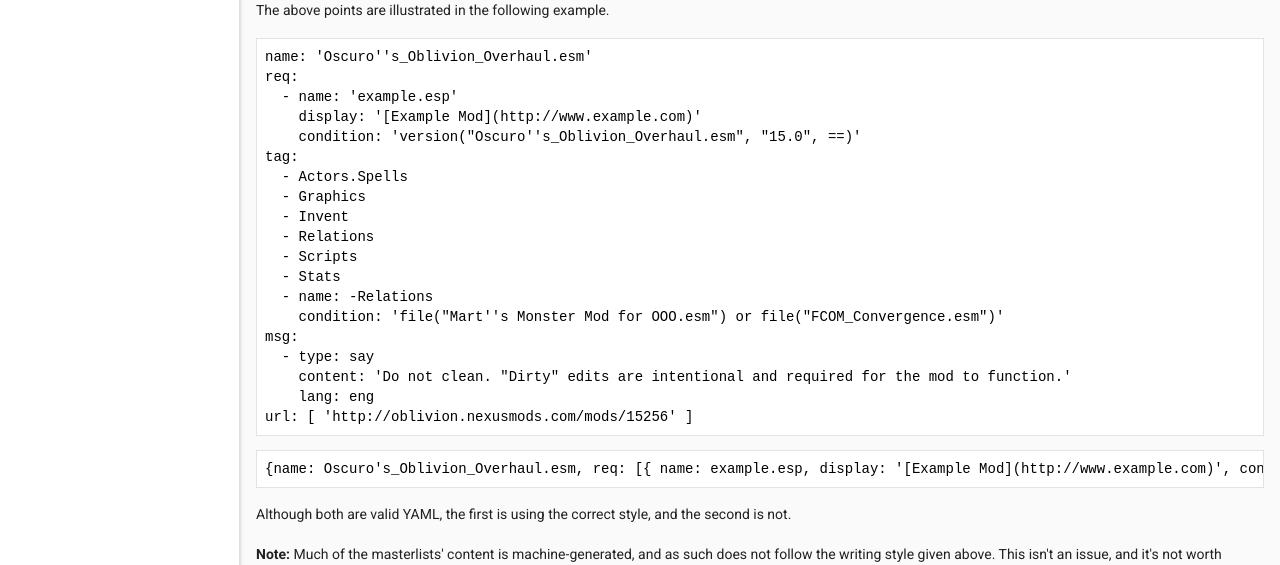
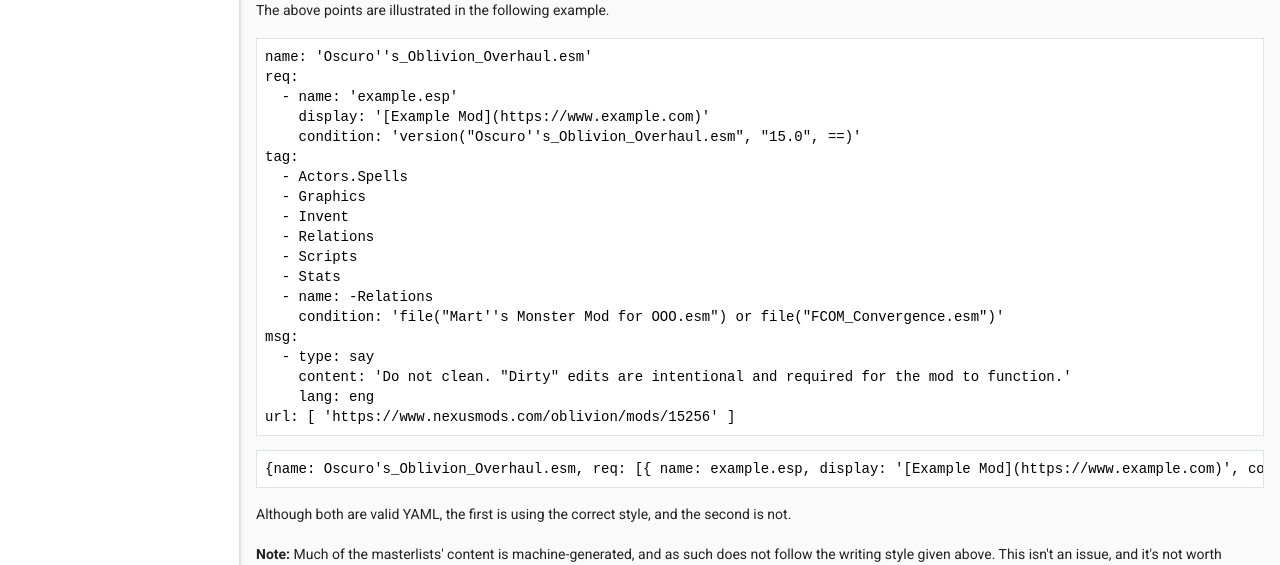
Before and after one commit to loot/loot.github.io, a Jekyll site: the page built from docs/contributing/Masterlist-Editing.html, in a window 1280 px wide. Shown: the part 800-1365 px from the top of the page. Built offline with Jekyll 4.4.1, drawn with Linux system fonts in a browser that asks for light colours; nearby versions of some CDN libraries; some of the changed lines change nothing that is shown.

Commit message:
Fix outdated Nexus urls and update all urls to use https

```diff
--- a/docs/contributing/Masterlist-Editing.html
+++ b/docs/contributing/Masterlist-Editing.html
@@ -39,7 +39,7 @@
 <pre><code>name: 'Oscuro''s_Oblivion_Overhaul.esm'
 req:
   - name: 'example.esp'
-    display: '[Example Mod](http://www.example.com)'
+    display: '[Example Mod](https://www.example.com)'
     condition: 'version("Oscuro''s_Oblivion_Overhaul.esm", "15.0", ==)'
 tag:
   - Actors.Spells
@@ -54,9 +54,9 @@
   - type: say
     content: 'Do not clean. "Dirty" edits are intentional and required for the mod to function.'
     lang: eng
-url: [ 'http://oblivion.nexusmods.com/mods/15256' ]</code></pre>
+url: [ 'https://www.nexusmods.com/oblivion/mods/15256' ]</code></pre>
 
-<pre><code>{name: Oscuro's_Oblivion_Overhaul.esm, req: [{ name: example.esp, display: '[Example Mod](http://www.example.com)', condition: 'version("Oscuro''s_Oblivion_Overhaul.esm", "15.0", ==)' }], tag: [ Actors.Spells, Graphics, Invent, Relations, Scripts, Stats, { name: -Relations, condition: file("Mart's Monster Mod for OOO.esm") or file("FCOM_Convergence.esm") }], msg: [{ type: say, content: Do not clean. "Dirty" edits are intentional and required for the mod to function., lang: eng }], url: [ http://oblivion.nexusmods.com/mods/15256 ]}</code></pre>
+<pre><code>{name: Oscuro's_Oblivion_Overhaul.esm, req: [{ name: example.esp, display: '[Example Mod](https://www.example.com)', condition: 'version("Oscuro''s_Oblivion_Overhaul.esm", "15.0", ==)' }], tag: [ Actors.Spells, Graphics, Invent, Relations, Scripts, Stats, { name: -Relations, condition: file("Mart's Monster Mod for OOO.esm") or file("FCOM_Convergence.esm") }], msg: [{ type: say, content: Do not clean. "Dirty" edits are intentional and required for the mod to function., lang: eng }], url: [ https://www.nexusmods.com/oblivion/mods/15256 ]}</code></pre>
 
 <p>Although both are valid YAML, the first is using the correct style, and the second is not.</p>
 
```
